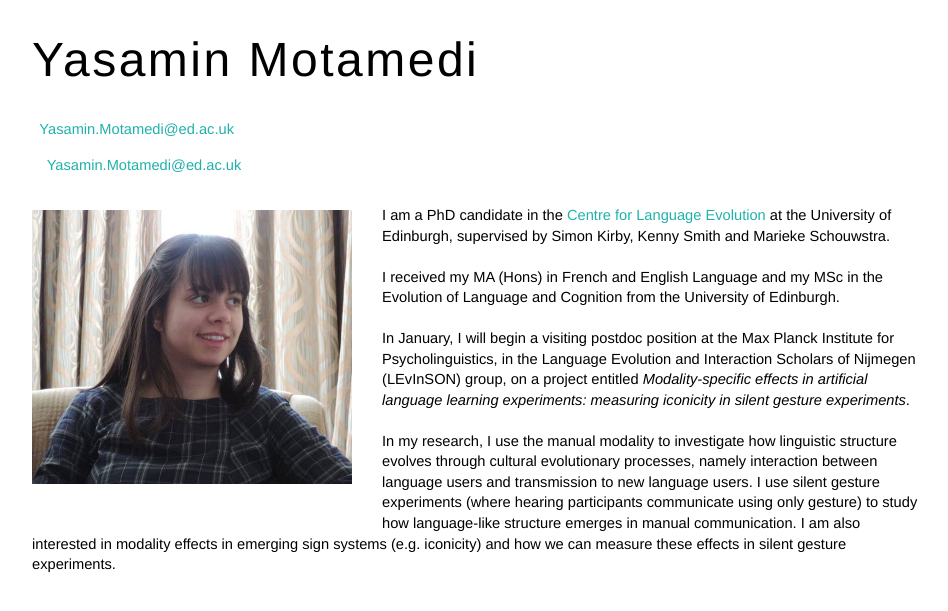
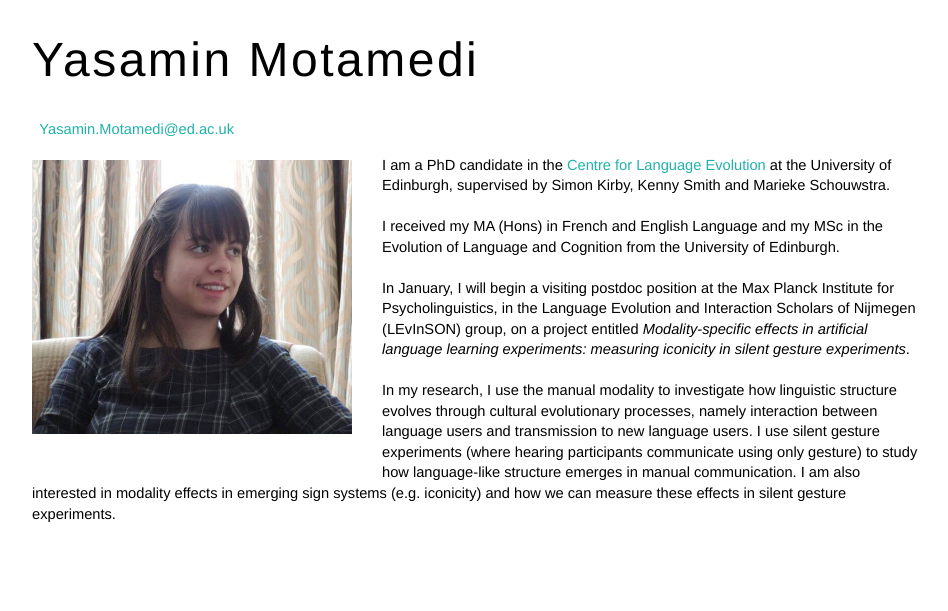
Before and after one commit to ymotamedi/ymotamedi.github.io, a Jekyll site: the page built from index.html, in a window 1280 px wide. Shown: the top 611 px of the page, without its empty margins (160-1108 px from the left). Built offline with Jekyll 4.4.1, drawn with Linux system fonts in a browser that asks for light colours.

Commit message:
Update index.html

```diff
--- a/index.html
+++ b/index.html
@@ -2,7 +2,6 @@
 layout: default
 title: Yasamin Motamedi
 ---
-<p style = "margin-bottom:30px">&emsp;<a href= "mailto:Yasamin.Motamedi@ed.ac.uk">Yasamin.Motamedi@ed.ac.uk</a></p>
 
 <p><img src="ym_web2.jpeg" style="float:left;width:320px;height:274px;margin-right:30px;margin-top:5px;margin-bottom:30px">
   I am a PhD candidate in the <a href = "http://www.lel.ed.ac.uk/cle/" target = "_blank">Centre for Language Evolution</a> at the University of Edinburgh,
```
